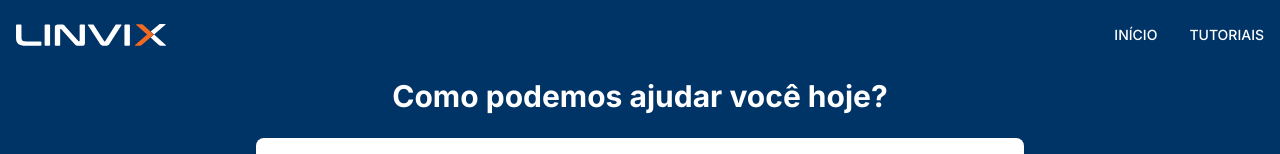
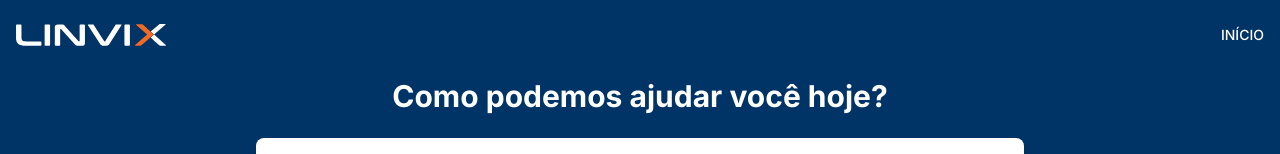
Before and after one commit to HalifferFelipeS/Forum-Linvix, a Next.js app: page /search in a window 1280 px wide. Shown: the top 154 px of the page. Built offline with nearby package versions, Linux system fonts and the light colour scheme; no server answers; the database is empty.

Commit message:
Add files via upload

```diff
--- a/app/components/Header.tsx
+++ b/app/components/Header.tsx
@@ -35,10 +35,8 @@ export default function Header() {
 
           <nav className="hidden md:flex gap-8 text-sm font-medium">
             <Link href="/" className="hover:text-blue-200 transition">INÍCIO</Link>
-            <Link href="#" className="hover:text-blue-200 transition">TUTORIAIS</Link>
           </nav>
 
-          {/* REMOVI O BOTÃO ÁREA DO CLIENTE AQUI */}
         </div>
 
         {/* Barra de Busca e Título */}
```
